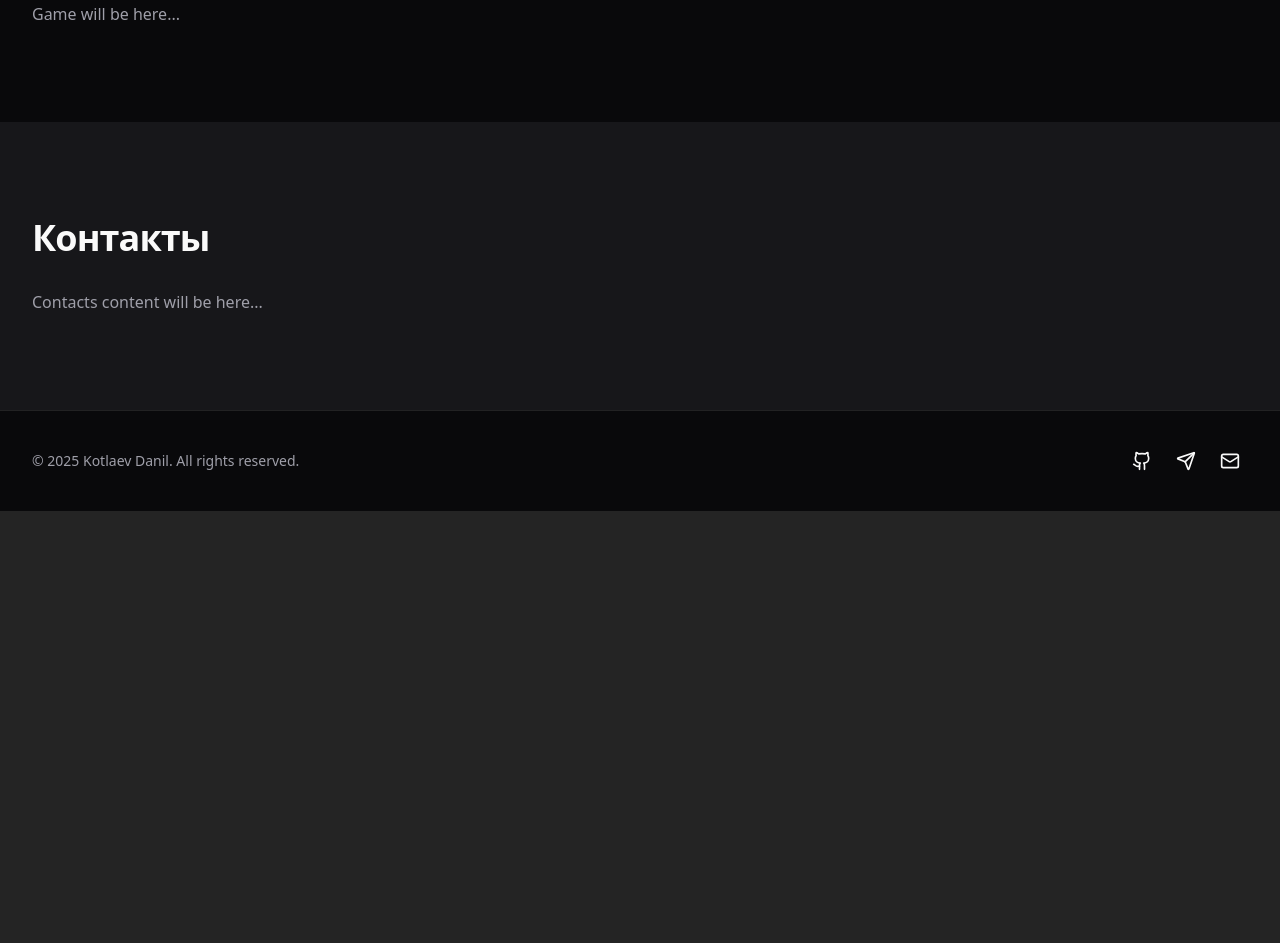
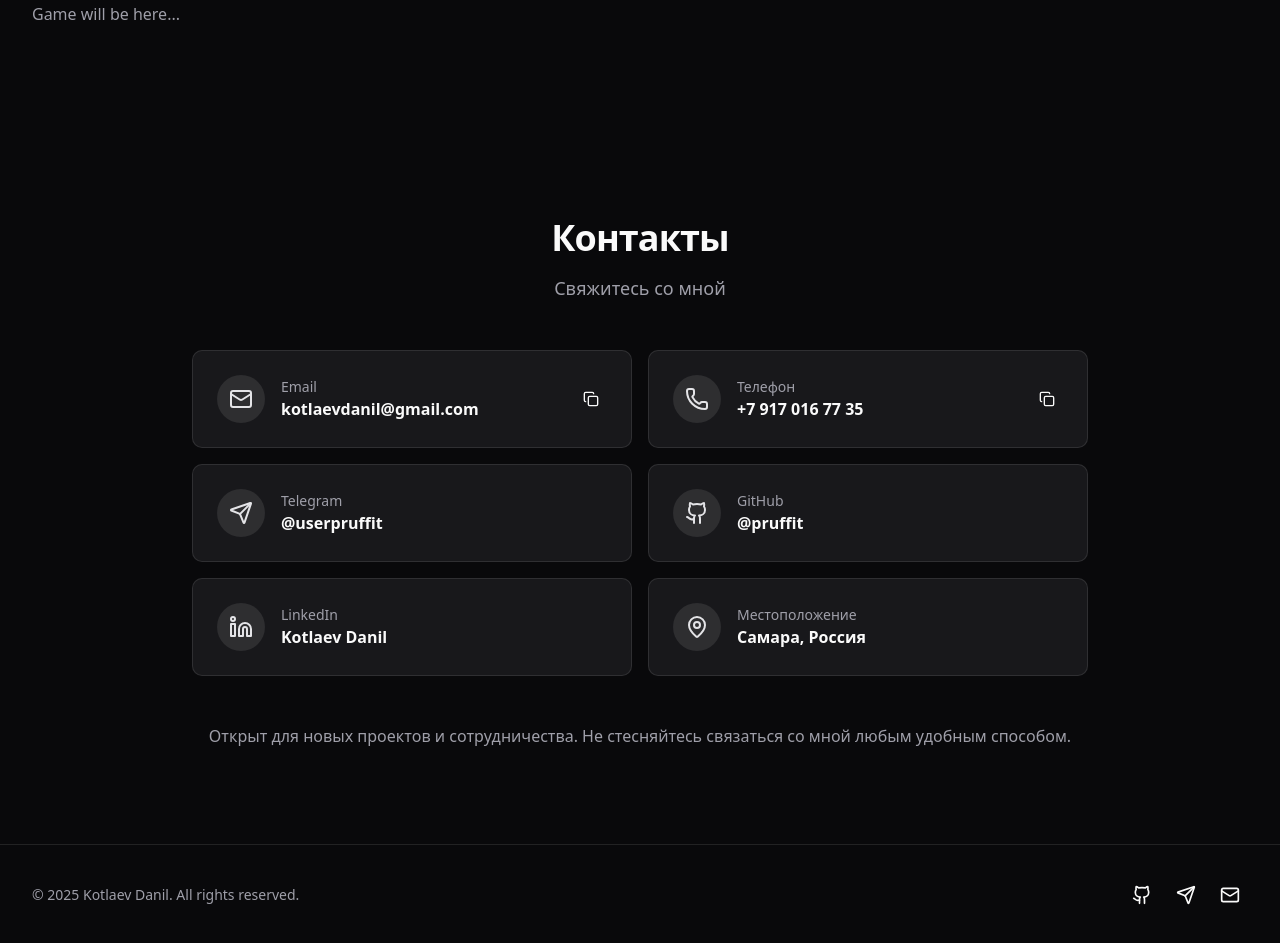
Before and after one commit to pruffit/portfolio-cv, a React (Vite) app: page / in a window 1280 px wide. Shown: the part 7400-8343 px from the top of the page. Before the commit the page ends 7911 px from the top, so only its background shows below. Built offline with nearby package versions, Linux system fonts and the light colour scheme.

Commit message:
feat: add contacts section with copy functionality

```diff
--- a/src/app/App.tsx
+++ b/src/app/App.tsx
@@ -6,6 +6,7 @@ import { ExperienceSection } from '@/widgets/experience-section'
 import { ProjectsSection } from '@/widgets/projects-section'
 import { HobbiesSection } from '@/widgets/hobbies-section'
 import { AchievementsSection } from '@/widgets/achievements-section'
+import { ContactsSection } from '@/widgets/contacts-section'
 import { useTranslation } from 'react-i18next'
 
 export function App() {
@@ -29,9 +30,7 @@ export function App() {
         <p className="text-muted-foreground">Game will be here...</p>
       </Section>
 
-      <Section id="contacts" title={t('nav.contacts')} className="bg-muted/50">
-        <p className="text-muted-foreground">Contacts content will be here...</p>
-      </Section>
+      <ContactsSection />
     </MainLayout>
   )
 }
--- a/src/app/providers/i18n/en.json
+++ b/src/app/providers/i18n/en.json
@@ -238,6 +238,26 @@
       "description": "Higher education degree in Computer Science and Engineering."
     }
   },
+  "contacts": {
+    "title": "Contacts",
+    "subtitle": "Get in Touch",
+    "description": "Open for new projects and collaborations. Feel free to contact me through any convenient channel.",
+    "email": "Email",
+    "phone": "Phone",
+    "location": "Location",
+    "copy": "Copy",
+    "copied": "Copied!",
+    "form": {
+      "title": "Or Send a Message",
+      "name": "Name",
+      "email": "Email",
+      "message": "Message",
+      "send": "Send",
+      "sending": "Sending...",
+      "success": "Message sent!",
+      "error": "Send error"
+    }
+  },
   "test": {
     "title": "Language toggle test",
     "description": "Try switching the language!"
--- a/src/app/providers/i18n/ru.json
+++ b/src/app/providers/i18n/ru.json
@@ -239,6 +239,26 @@
       "description": "Высшее образование по специальности 'Информатика и вычислительная техника'."
     }
   },
+  "contacts": {
+    "title": "Контакты",
+    "subtitle": "Свяжитесь со мной",
+    "description": "Открыт для новых проектов и сотрудничества. Не стесняйтесь связаться со мной любым удобным способом.",
+    "email": "Email",
+    "phone": "Телефон",
+    "location": "Местоположение",
+    "copy": "Копировать",
+    "copied": "Скопировано!",
+    "form": {
+      "title": "Или отправьте сообщение",
+      "name": "Имя",
+      "email": "Email",
+      "message": "Сообщение",
+      "send": "Отправить",
+      "sending": "Отправка...",
+      "success": "Сообщение отправлено!",
+      "error": "Ошибка отправки"
+    }
+  },
   "test": {
     "title": "Тест переключения языка",
     "description": "Попробуйте переключить язык!"
--- /dev/null
+++ b/src/entities/contact/index.ts
@@ -0,0 +1,2 @@
+export { contactsData } from './model/contacts-data'
+export type { Contact } from './model'
--- /dev/null
+++ b/src/entities/contact/model/contacts-data.ts
@@ -0,0 +1,49 @@
+import { Contact } from './types'
+import { Mail, Send, Github, Linkedin, MapPin, Phone } from 'lucide-react'
+
+export const contactsData: Contact[] = [
+  {
+    id: 'email',
+    icon: Mail,
+    label: 'contacts.email',
+    value: 'kotlaevdanil@gmail.com',
+    href: 'mailto:kotlaevdanil@gmail.com',
+    copyable: true,
+  },
+  {
+    id: 'phone',
+    icon: Phone,
+    label: 'contacts.phone',
+    value: '+7 917 016 77 35',
+    href: 'tel:+79170167735',
+    copyable: true,
+  },
+  {
+    id: 'telegram',
+    icon: Send,
+    label: 'Telegram',
+    value: '@userpruffit',
+    href: 'https://t.me/userpruffit',
+  },
+  {
+    id: 'github',
+    icon: Github,
+    label: 'GitHub',
+    value: '@pruffit',
+    href: 'https://github.com/pruffit',
+  },
+  {
+    id: 'linkedin',
+    icon: Linkedin,
+    label: 'LinkedIn',
+    value: 'Kotlaev Danil',
+    href: 'https://linkedin.com',
+  },
+  {
+    id: 'location',
+    icon: MapPin,
+    label: 'contacts.location',
+    value: 'Самара, Россия',
+    href: 'https://www.google.com/maps/place/Samara',
+  },
+]
--- /dev/null
+++ b/src/entities/contact/model/index.ts
@@ -0,0 +1 @@
+export type { Contact } from './types'
--- /dev/null
+++ b/src/entities/contact/model/types.ts
@@ -0,0 +1,10 @@
+import { LucideIcon } from 'lucide-react'
+
+export interface Contact {
+  id: string
+  icon: LucideIcon
+  label: string
+  value: string
+  href: string
+  copyable?: boolean
+}
--- /dev/null
+++ b/src/entities/contact/ui/ContactCard.tsx
@@ -0,0 +1,65 @@
+import { Contact } from '../model'
+import { useTranslation } from 'react-i18next'
+import { Button } from '@/shared/ui/button'
+import { Copy, Check } from 'lucide-react'
+import { motion } from 'motion/react'
+import { useState } from 'react'
+
+interface ContactCardProps {
+  contact: Contact
+  index: number
+}
+
+export function ContactCard({ contact, index }: ContactCardProps) {
+  const { t } = useTranslation()
+  const Icon = contact.icon
+  const [copied, setCopied] = useState(false)
+
+  const handleCopy = async () => {
+    if (!contact.copyable) return
+
+    try {
+      await navigator.clipboard.writeText(contact.value)
+      setCopied(true)
+      setTimeout(() => setCopied(false), 2000)
+    } catch (err) {
+      console.error('Failed to copy:', err)
+    }
+  }
+
+  return (
+    <motion.a
+      href={contact.href}
+      target={contact.href.startsWith('http') ? '_blank' : undefined}
+      rel={contact.href.startsWith('http') ? 'noopener noreferrer' : undefined}
+      initial={{ opacity: 0, y: 20 }}
+      whileInView={{ opacity: 1, y: 0 }}
+      viewport={{ once: true }}
+      transition={{ duration: 0.3, delay: index * 0.1 }}
+      className="group relative flex items-center gap-4 rounded-lg border bg-card p-6 transition-all hover:shadow-md"
+    >
+      <div className="flex size-12 shrink-0 items-center justify-center rounded-full bg-primary/10 text-primary transition-all group-hover:scale-110">
+        <Icon className="size-6" />
+      </div>
+
+      <div className="flex-1 min-w-0">
+        <p className="text-sm font-medium text-muted-foreground">{t(contact.label)}</p>
+        <p className="truncate font-semibold">{contact.value}</p>
+      </div>
+
+      {contact.copyable && (
+        <Button
+          variant="ghost"
+          size="icon-sm"
+          onClick={e => {
+            e.preventDefault()
+            handleCopy()
+          }}
+          className="shrink-0"
+        >
+          {copied ? <Check className="size-4 text-green-500" /> : <Copy className="size-4" />}
+        </Button>
+      )}
+    </motion.a>
+  )
+}
--- /dev/null
+++ b/src/entities/contact/ui/index.ts
@@ -0,0 +1 @@
+export { ContactCard } from './ContactCard'
--- /dev/null
+++ b/src/widgets/contacts-section/ContactsSection.tsx
@@ -0,0 +1,46 @@
+import { useTranslation } from 'react-i18next'
+import { Container } from '@/shared/ui/container'
+import { contactsData } from '@/entities/contact'
+import { ContactCard } from '@/entities/contact/ui'
+import { motion } from 'motion/react'
+
+export function ContactsSection() {
+  const { t } = useTranslation()
+
+  return (
+    <section id="contacts" className="py-16 md:py-24">
+      <Container>
+        <motion.div
+          initial={{ opacity: 0, y: 20 }}
+          whileInView={{ opacity: 1, y: 0 }}
+          viewport={{ once: true }}
+          transition={{ duration: 0.5 }}
+          className="mx-auto max-w-4xl"
+        >
+          <div className="mb-12 text-center">
+            <h2 className="mb-4 text-3xl font-bold tracking-tight md:text-4xl">
+              {t('contacts.title')}
+            </h2>
+            <p className="text-lg text-muted-foreground">{t('contacts.subtitle')}</p>
+          </div>
+
+          <div className="grid gap-4 sm:grid-cols-2">
+            {contactsData.map((contact, index) => (
+              <ContactCard key={contact.id} contact={contact} index={index} />
+            ))}
+          </div>
+
+          <motion.div
+            initial={{ opacity: 0 }}
+            whileInView={{ opacity: 1 }}
+            viewport={{ once: true }}
+            transition={{ duration: 0.5, delay: 0.6 }}
+            className="mt-12 text-center"
+          >
+            <p className="text-muted-foreground">{t('contacts.description')}</p>
+          </motion.div>
+        </motion.div>
+      </Container>
+    </section>
+  )
+}
--- /dev/null
+++ b/src/widgets/contacts-section/index.ts
@@ -0,0 +1 @@
+export { ContactsSection } from './ContactsSection'
```
